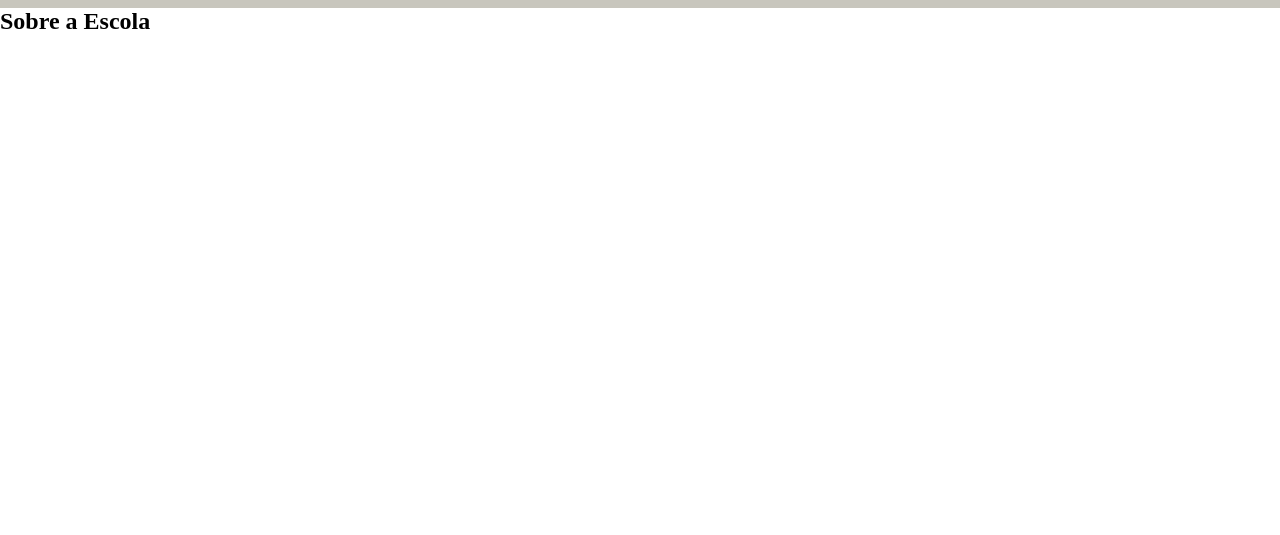
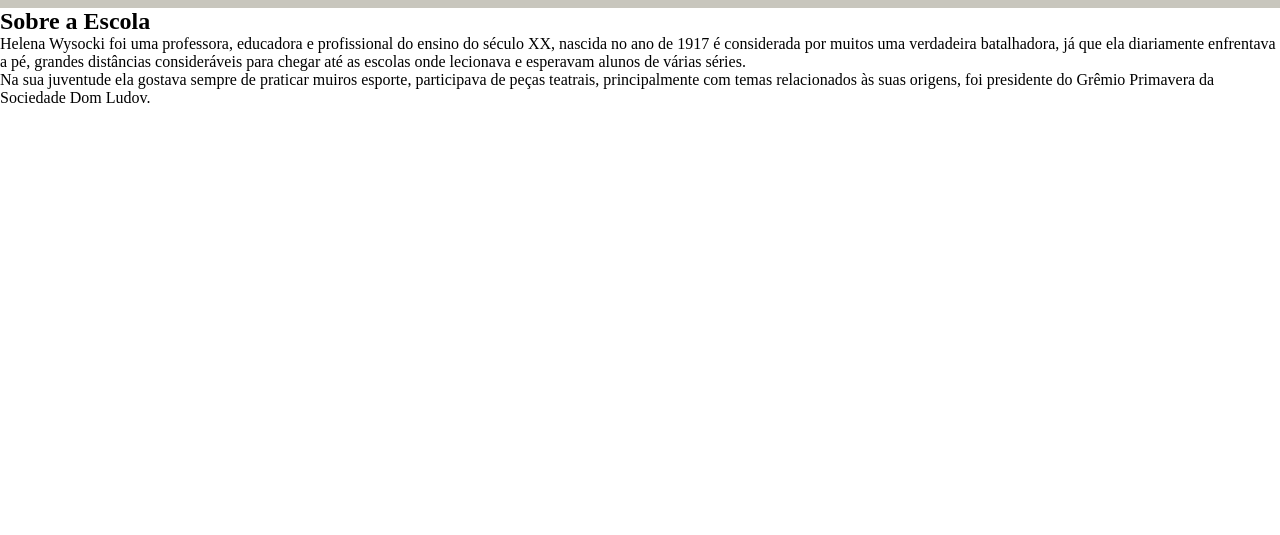
Before and after one commit to CarloRamon/carlo, a plain HTML site: page index.html in a window 1280 px wide. Shown: the part 265-800 px from the top of the page. Drawn offline with Linux system fonts and the light colour scheme.

Commit message:
Update index.html

```diff
--- a/index.html
+++ b/index.html
@@ -17,8 +17,8 @@
     </header>
     <section class="escola">
         <h2 class="escola-título">Sobre a Escola</h2>
-        <p class="escola-texto-um"></p>
-        <p class="escola-texto-dois"></p>
+        <p class="escola-texto-um">Helena Wysocki foi uma professora, educadora e profissional do ensino do século XX, nascida no ano de 1917 é considerada por muitos uma verdadeira batalhadora, já que ela diariamente enfrentava a pé, grandes distâncias consideráveis para chegar até as escolas onde lecionava e esperavam alunos de várias séries.</p>
+        <p class="escola-texto-dois"> Na sua juventude ela gostava sempre de praticar muiros esporte, participava de peças teatrais, principalmente com temas relacionados às suas origens, foi presidente do Grêmio Primavera da Sociedade Dom Ludov.</p>
 
     </section>
 </body>
```
